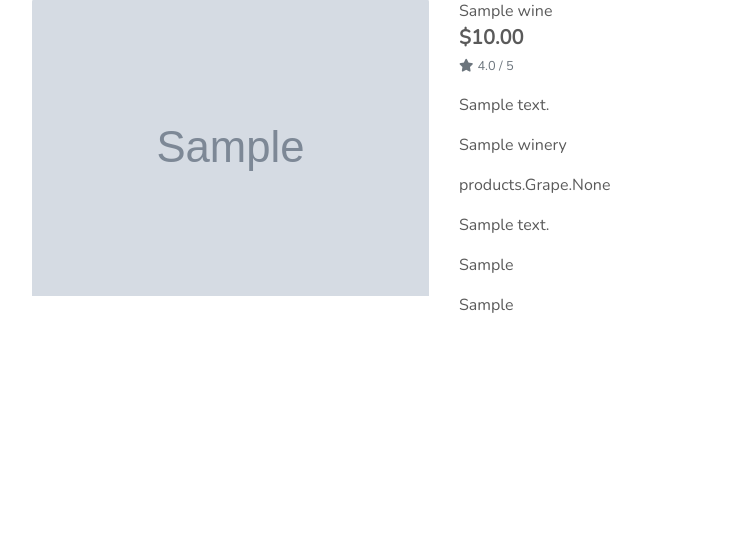
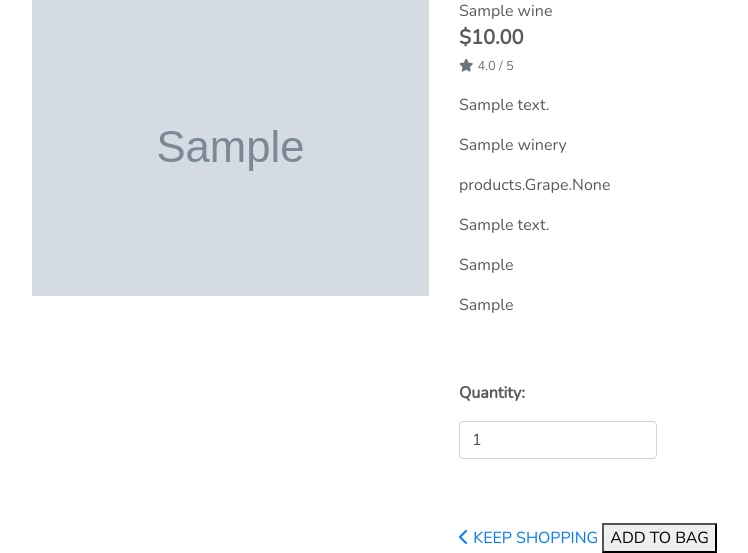
Before and after one commit to woodfordtim/the_british_wine_cellar_v2, a Django app: page /products/1 in a window 1280 px wide. Shown: the part 261-814 px from the top of the page, without its empty margins (196-944 px from the left). Before the commit the page ends 574 px from the top, so only its background shows below. Run offline with Django 3.2, Linux system fonts and the light colour scheme; tables that the repository leaves empty hold one stand-in row (values such as "Sample post"); grey boxes marked "Sample" are stand-in pictures; parts of the project's set-up code (start-up, migrations or seed data) failed here and were passed over; some libraries are stand-ins or nearby versions.

Commit message:
Update context processor

```diff
--- a/bag/contexts.py
+++ b/bag/contexts.py
@@ -1,5 +1,7 @@
 from decimal import Decimal
 from django.conf import settings
+from django.shortcuts import get_object_or_404
+from products.models import Wine
 
 
 def bag_contents(request):
@@ -7,6 +9,18 @@
     bag_items = []
     total = 0
     product_count = 0
+    bag = request.session.get('bag', {})
+
+    for item_id, quantity in bag.items():
+        product = get_object_or_404(Wine, pk=item_id)
+        total += quantity * product.price
+        product_count += quantity
+        bag_items.append({
+            'item_id': item_id,
+            'quantity': quantity,
+            'product': product,
+        })
+
 
     if total < settings.FREE_DELIVERY_THRESHOLD:
         delivery = total * Decimal(settings.STANDARD_DELIVERY_PERCENTAGE / 100)
--- a/bag/urls.py
+++ b/bag/urls.py
@@ -2,5 +2,6 @@
 from . import views
 
 urlpatterns = [
-    path('', views.view_bag, name='view_bag')
+    path('', views.view_bag, name='view_bag'),
+    path('add/<item_id>/', views.add_to_bag, name='add_to_bag'),
 ]
--- a/products/templates/products/product_detail.html
+++ b/products/templates/products/product_detail.html
@@ -42,6 +42,30 @@
                     <p class="mt-3">{{ product.pairing_suggestion }}</p>
                     <p class="mt-3">{{ product.abv }}</p>
                 </div>
+                <form class="form" action="{% url 'add_to_bag' product.id %}" method="POST">
+                        {% csrf_token %}
+                        <div class="form-row">
+                            <div class="col-12">
+                                <p class="mt-3"><strong>Quantity:</strong></p>
+                                <div class="form-group w-50">
+                                    <div class="input-group">
+                                        <input class="form-control qty_input" type="number" name="quantity" value="1" min="1" max="99" data-item_id="{{ product.id }}" id="id_qty_{{ product.id }}">
+                                    </div>
+                                </div>
+                            </div>
+
+                            <div class="col-12">
+                                <a href="{% url 'products' %}" class="rounded-0 mt-5">
+                                    <span class="icon">
+                                        <i class="fas fa-chevron-left"></i>
+                                    </span>
+                                    <span class="text-uppercase">Keep Shopping</span>
+                                </a>
+                                <input type="submit" class="rounded-0 text-uppercase mt-5" value="Add to Bag">
+                            </div>
+                            <input type="hidden" name="redirect_url" value="{{ request.path }}">
+                        </div>
+                    </form>
             </div>
         </div>
     </div>
```
Also changed, not shown: bag/templates/bag/bag.html (+1 -46 lines), bag/views.py (+16 -1 lines).
